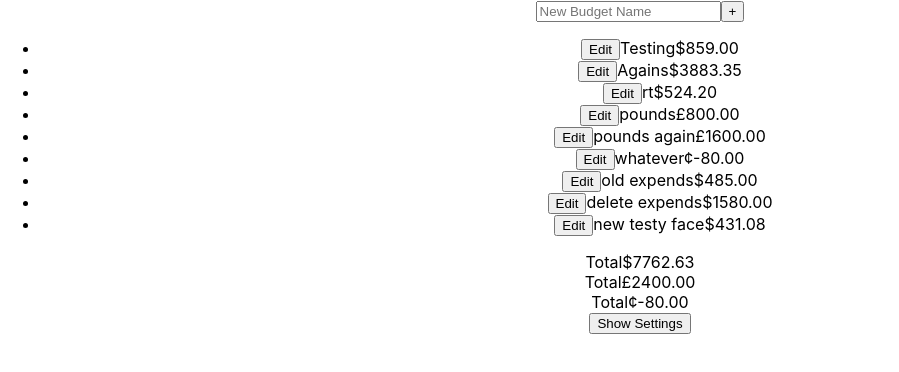
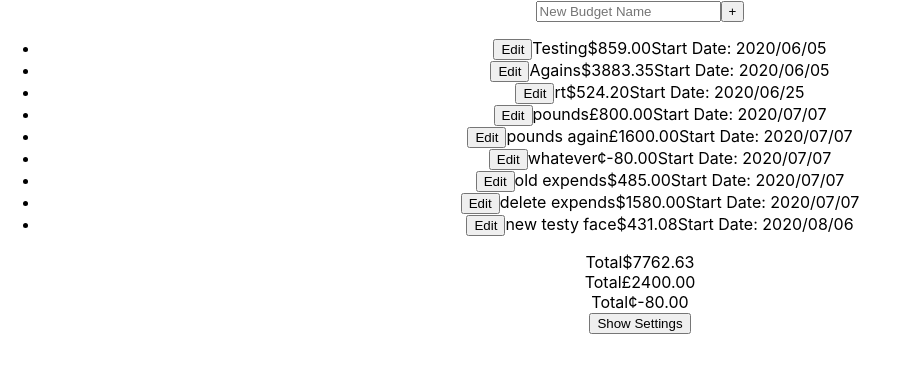
Before and after one commit to helloRupa/simply-budget, a React (Create React App) app: page / in a window 1280 px wide. Shown: the top 372 px of the page, without its empty margins (0-899 px from the left). Built offline with nearby package versions, Linux system fonts and the light colour scheme; no server answers; data requests are answered from the project's data file; the HTML template or start-up script is replaced by a standard one.

Commit message:
Add start date on budgets menu

```diff
--- a/db.json
+++ b/db.json
@@ -8,14 +8,7 @@
         "Groceries",
         "Electronics",
         "Clothes",
-        "Entertainment",
-        "new format",
-        "hi",
-        "tet",
-        "test",
-        "one",
-        "two",
-        "hi there"
+        "Entertainment"
       ]
     }
   ],
--- a/src/components/dashboard/Budget.js
+++ b/src/components/dashboard/Budget.js
@@ -6,7 +6,7 @@ import { formattedSingleBudgetTracking } from '../../utils/calculate';
 
 function Budget({
   budget,
-  budget: { name, currency, currentPeriod },
+  budget: { name, currency, currentPeriod, startDate },
   selectBudget,
   expenditures,
   setShowBudget
@@ -29,6 +29,7 @@ function Budget({
         <span className="budget-tracking">
           {formattedSingleBudgetTracking(expenditures, budget)}
         </span>
+        <span>Start Date: {startDate}</span>
       </span>
 
       <div>
```
